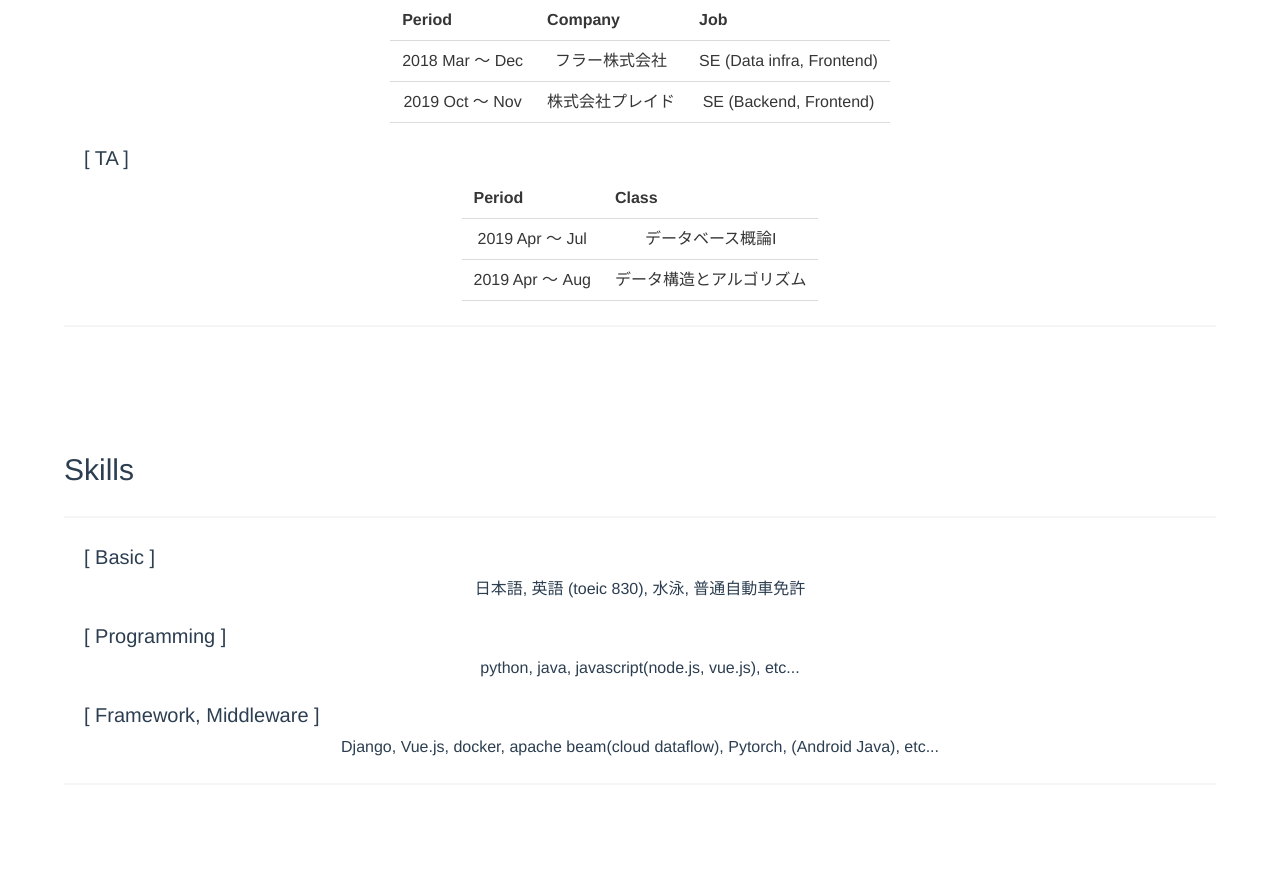
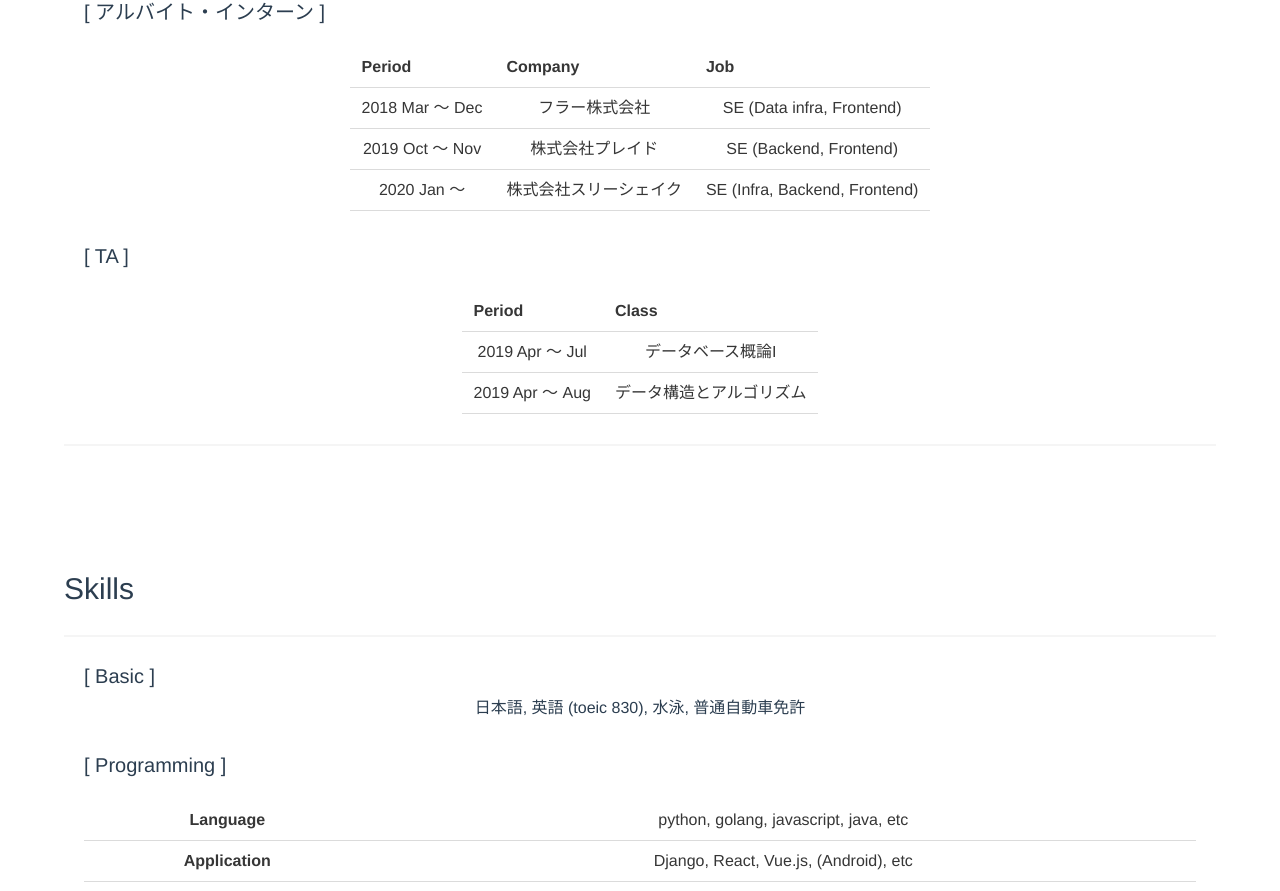
Before and after one commit to sheepover96/sheepover96.github.io, a Vue app: page / in a window 1280 px wide. Shown: the part 1906-2797 px from the top of the page. Built offline with nearby package versions, Linux system fonts and the light colour scheme.

Commit message:
update status

```diff
--- a/src/App.vue
+++ b/src/App.vue
@@ -62,13 +62,16 @@ export default {
   margin-bottom: 4px;
 }
 .element {
-  margin-bottom: 20px;
+  margin-bottom: 30px;
   .section-subtitle {
     font-size: 20px;
     position: relative;
     margin-bottom: 5px;
     margin-left: 20px;
     text-align: left;
+  }
+  .table-container {
+    margin: 20px;
   }
   .item {
   }
--- a/src/components/Footer.vue
+++ b/src/components/Footer.vue
@@ -2,7 +2,7 @@
   <footer class="footer has-background-white ">
     <div class="content has-text-centered">
       <p>
-        @2019 Maiki OKURA
+        @2019-2020 Maiki OKURA
       </p>
       <div class="logo-bar">
       links:
--- a/src/components/Skills.vue
+++ b/src/components/Skills.vue
@@ -14,13 +14,30 @@
       <div class="element">
         <div class="section-subtitle">[ Programming ]</div>
         <div class="content">
-          python, java, javascript(node.js, vue.js), etc...
-        </div>
-      </div>
-      <div class="element">
-        <div class="section-subtitle">[ Framework, Middleware ]</div>
-        <div class="content">
-          Django, Vue.js, docker, apache beam(cloud dataflow), Pytorch, (Android Java), etc...
+          <div class="table-container table-margin" style>
+            <table class="table">
+              <tr>
+                <th>Language</th>
+                <td>python, golang, javascript, java, etc</td>
+              </tr>
+              <tr>
+                <th>Application</th>
+                <td>Django, React, Vue.js, (Android), etc</td>
+              </tr>
+              <tr>
+                <th>Infra</th>
+                <td>GCP, terraform, AWS</td>
+              </tr>
+              <tr>
+                <th>Middleware</th>
+                <td>docker, k8s(helm, Argo), mysql, nginx, etc </td>
+              </tr>
+              <tr>
+                <th>ML</th>
+                <td>画像分類, pytorch, keras, scikit-learn, etc</td>
+              </tr>
+            </table>
+          </div>
         </div>
       </div>
       <!--
--- a/src/components/WorkExperience.vue
+++ b/src/components/WorkExperience.vue
@@ -24,12 +24,17 @@
               <td>株式会社プレイド</td>
               <td>SE (Backend, Frontend)</td>
             </tr>
+            <tr>
+              <td>2020 Jan 〜  </td>
+              <td>株式会社スリーシェイク </td>
+              <td>SE (Infra, Backend, Frontend)</td>
+            </tr>
           </table>
         </div>
       </div>
       <div class="element">
         <div class="section-subtitle">[ TA ]</div>
-        <div class="table-container">
+        <div class="table-container table-margin">
           <table align="center" class="table">
             <tr>
               <th>Period</th>
```
Also changed, not shown: 5 other files (tests, documents, lock files or other folders).
